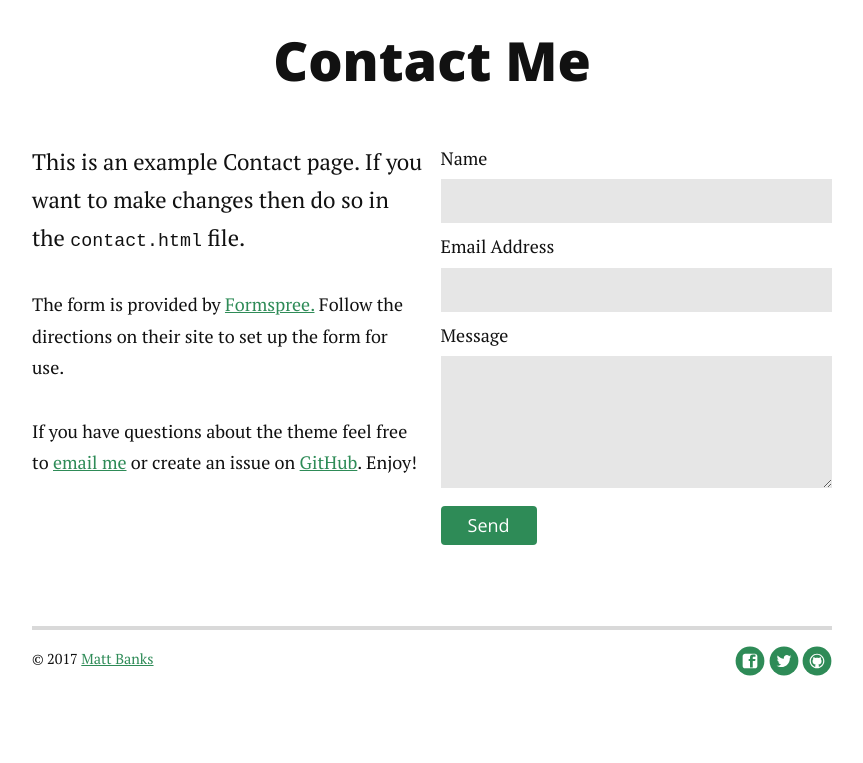
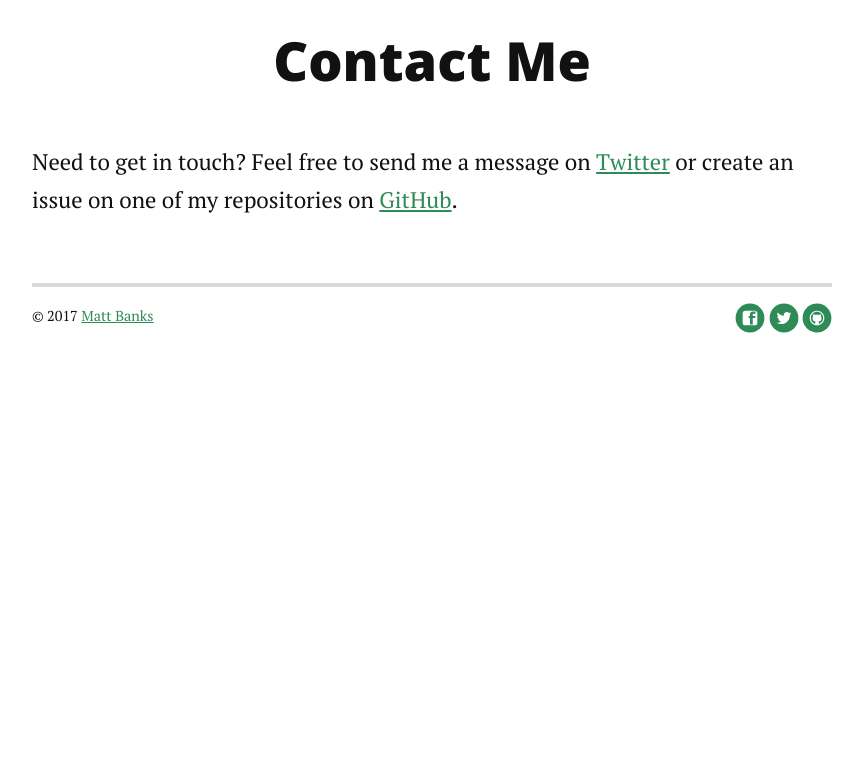
Before and after one commit to mattbanks/mattbanks, a Jekyll site: the page built from contact.md, in a window 1280 px wide. Shown: the part 270-1033 px from the top of the page, without its empty margins (208-1071 px from the left). Built offline with Jekyll 4.4.1, drawn with Linux system fonts in a browser that asks for light colours; nearby versions of some CDN libraries; after the commit the page ends 900 px from its top, so only the background shows below that.

Commit message:
remove contact form and just use basic contact details

```diff
--- a/contact.md
+++ b/contact.md
@@ -5,18 +5,5 @@ title: Contact
 
 <div id="contact">
   <h1 class="pageTitle">Contact Me</h1>
-  <div class="contactContent">
-    <p class="intro">This is an example Contact page. If you want to make changes then do so in the <code>contact.html</code> file.</p>
-    <p>The form is provided by <a href="http://formspree.io/">Formspree.</a> Follow the directions on their site to set up the form for use.</p>
-    <p>If you have questions about the theme feel free to <a href="mailto:brimaidesigns@gmail.com">email me</a> or create an issue on <a href="https://github.com/brianmaierjr/long-haul">GitHub</a>. Enjoy!</p>
-  </div>
-  <form action="http://formspree.io/mjbanks@gmail.com" method="POST">
-    <label for="name">Name</label>
-    <input type="text" id="name" name="name" class="full-width"><br>
-    <label for="email">Email Address</label>
-    <input type="email" id="email" name="_replyto" class="full-width"><br>
-    <label for="message">Message</label>
-    <textarea name="message" id="message" cols="30" rows="10" class="full-width"></textarea><br>
-    <input type="submit" value="Send" class="button">
-  </form>
+    <p class="intro">Need to get in touch? Feel free to send me a message on <a href="https://twitter.com/{{ site.social.twitter }}">Twitter</a> or create an issue on one of my repositories on <a href="https://github.com/{{ site.social.github }}">GitHub</a>.</p>
 </div>
```
